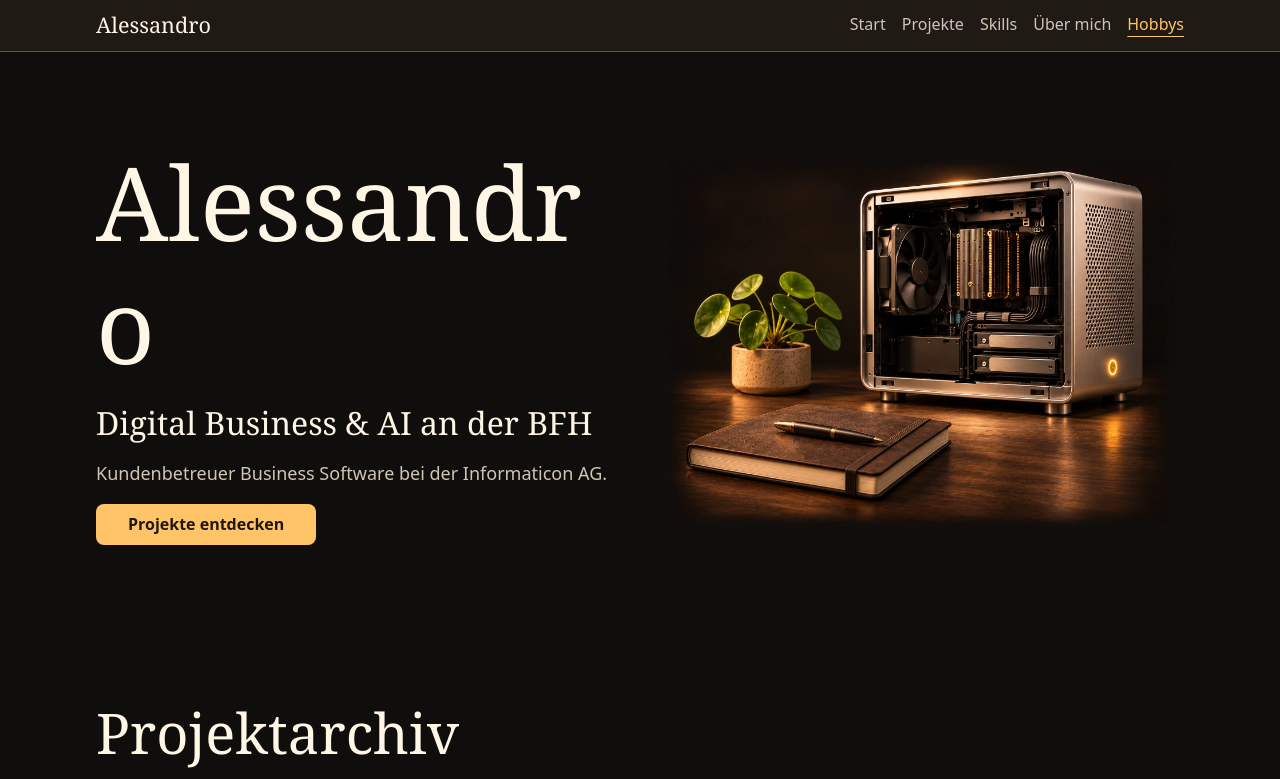
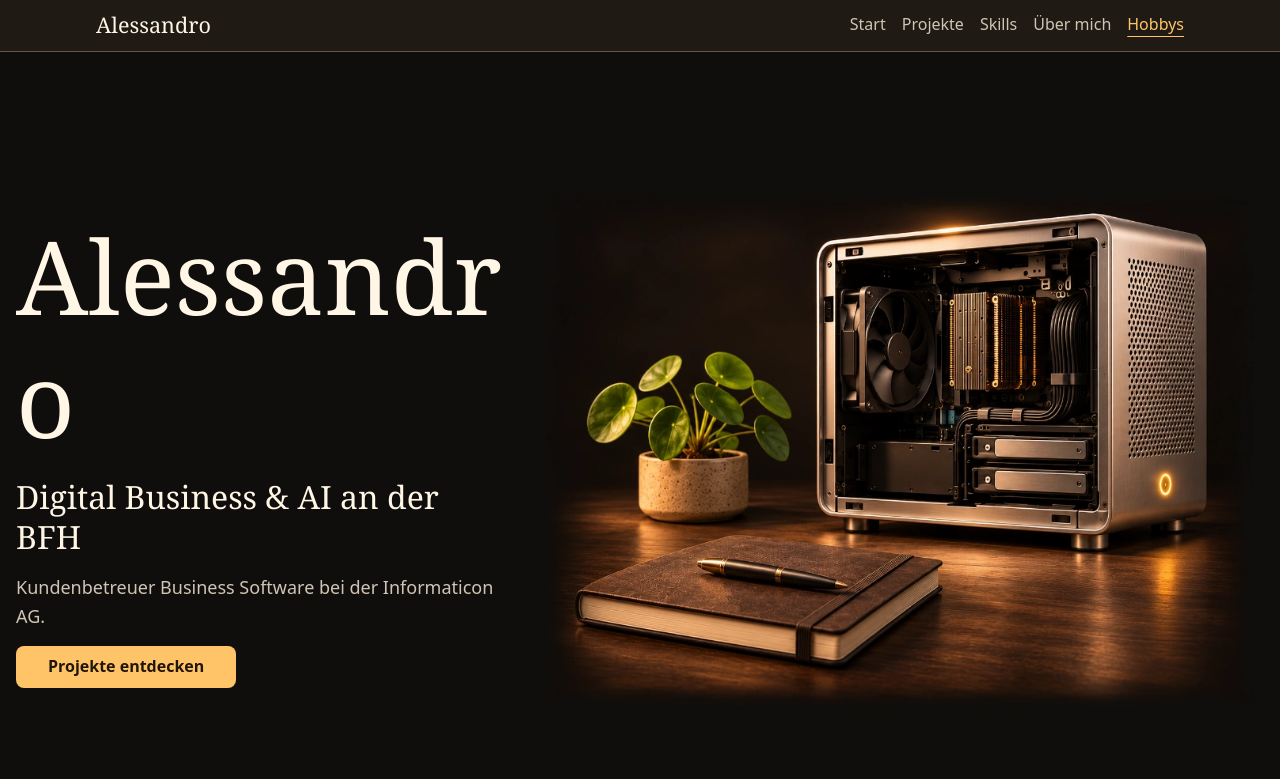
Before and after one commit to titoa123/portfolio-page, a plain HTML site: page index.html in a window 1280 px wide. Shown: the top 779 px of the page. Drawn offline with Linux system fonts and the light colour scheme.

Commit message:
Startbereich auf Fensterhöhe erweitern und Startbild vergrössern

```diff
--- a/css/styles.css
+++ b/css/styles.css
@@ -167,10 +167,6 @@ main:focus {
   text-decoration: underline;
 }
 
-/* Unten knapper, damit der Einstieg nicht weit von «Projekte» absteht */
-.hero {
-  padding-block: var(--space-xl) var(--space-m);
-}
 
 .lead {
   max-width: 40rem;
@@ -287,7 +283,14 @@ h1 { font-size: clamp(3rem, 8vw, 6.5rem); }
 h2 { font-size: clamp(2rem, 5vw, 3.5rem); }
 .subtitle { font-size: clamp(1.35rem, 3vw, 2rem); line-height: 1.25; }
 .brand { font-size: 1.35rem; }
-.hero { padding-block: clamp(2rem, 7vw, 6rem); }
+.hero {
+  display: grid;
+  align-items: center;
+  min-height: 100vh;
+  min-height: 100dvh;
+  padding-block: clamp(2rem, 5vw, 5rem);
+}
+.hero .container { max-width: 94rem; }
 .spread { display: grid; align-items: center; gap: 2rem; }
 .spread img { display: block; width: 100%; height: auto; border-radius: var(--radius); }
 .button, .button:hover { color: #21160b; }
@@ -302,6 +305,7 @@ figcaption small { display: block; font: .9rem/1.5 var(--font-body); }
 .nav-list a[aria-current] { color: var(--color-accent); text-decoration: underline; text-underline-offset: .35em; }
 @media (min-width: 48rem) {
   .spread { grid-template-columns: 1fr 1fr; }
+  .hero .spread { grid-template-columns: minmax(0, 2fr) minmax(0, 3fr); }
   .hobby-grid { grid-template-columns: 1.5fr 1fr; }
   .hobby-grid figure:first-child { grid-row: span 2; }
 }
```
